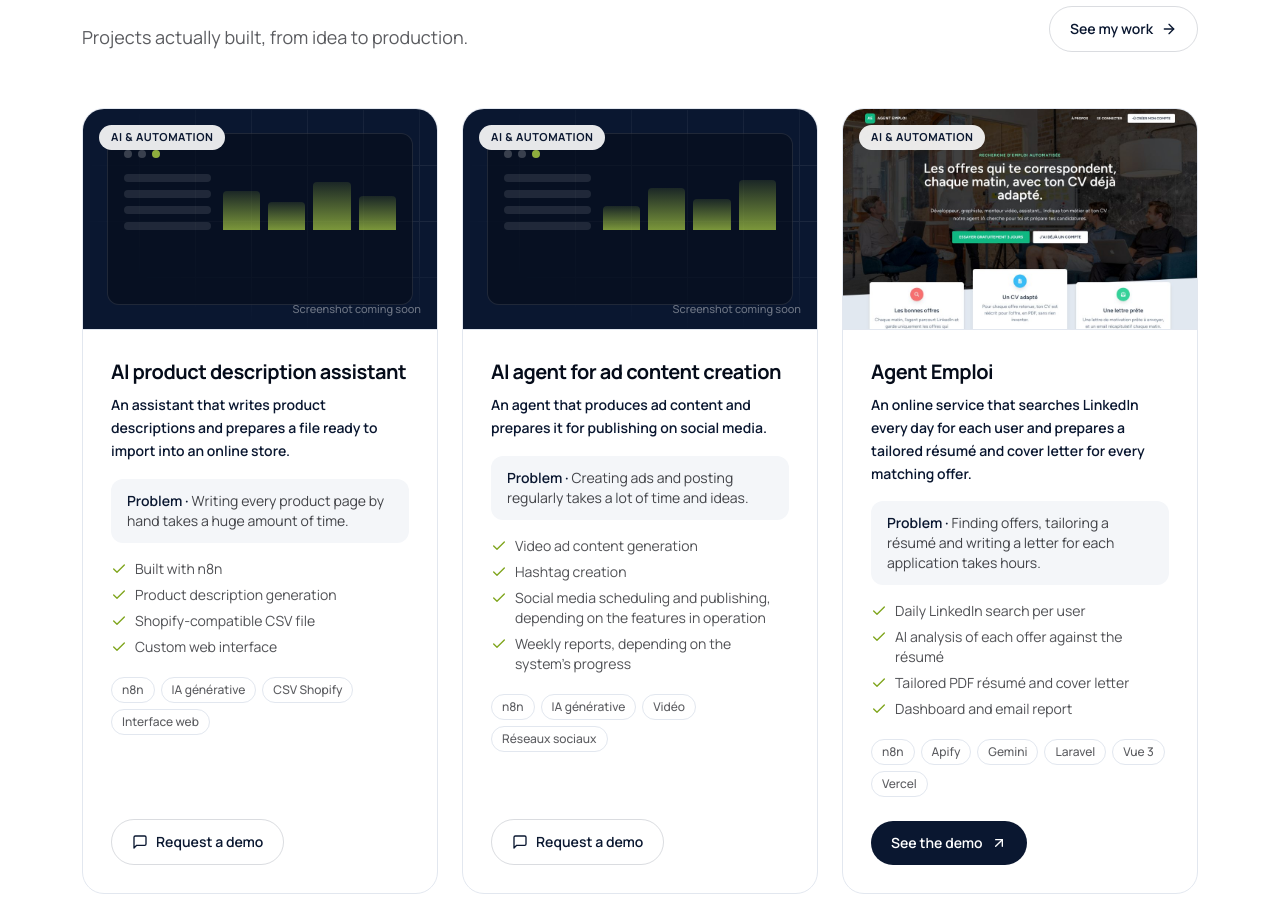
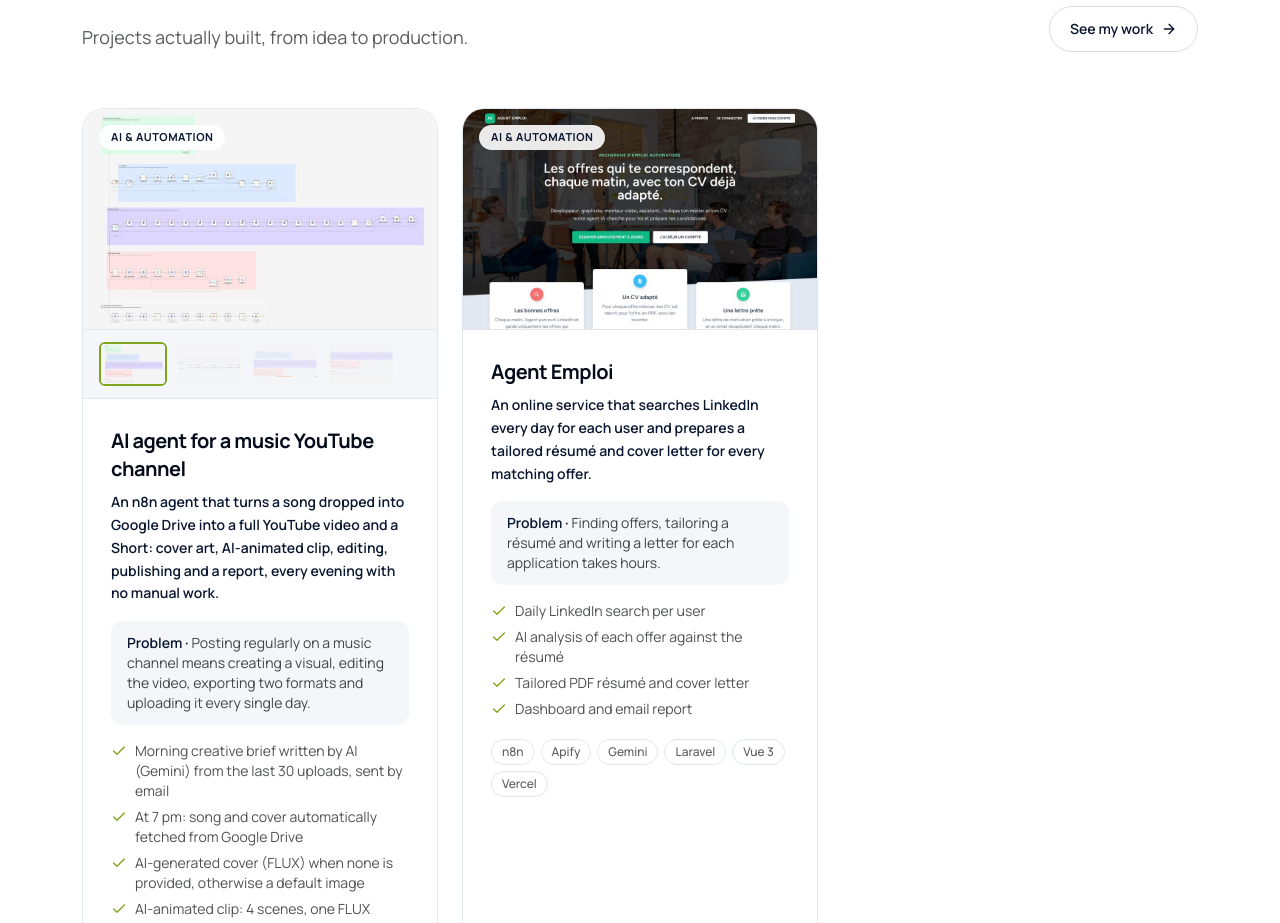
Before and after one commit to Miriam-anb/miriam-site, a React (Vite) app: page /en in a window 1280 px wide. Shown: the part 1877-2800 px from the top of the page. Built offline with nearby package versions, Linux system fonts and the light colour scheme.

Commit message:
Add files via upload

```diff
--- a/src/data/projects.js
+++ b/src/data/projects.js
@@ -5,43 +5,41 @@
 
 export const projects = [
   {
-    slug: 'fiches-produits',
+    slug: 'agent-musique-youtube',
     category: 'ai',
-    image: '', // ex. '/projects/fiches-produits.jpg'
-    visual: 'catalog',
+    image: '/projects/agent-musique.jpg',
+    gallery: ['/projects/agent-musique-2.jpg', '/projects/agent-musique-3.jpg', '/projects/agent-musique-4.jpg'],
+    visual: 'ads',
     demo: '',
-    stack: ['n8n', 'IA générative', 'CSV Shopify', 'Interface web'],
+    client: true,
+    stack: ['n8n', 'Gemini', 'FLUX', 'Wan', 'Rendi (FFmpeg)', 'YouTube Data API', 'Google Drive'],
     fr: {
-      name: 'Assistant IA de génération de fiches produits',
-      description: 'Un assistant qui rédige les descriptions de produits et prépare un fichier prêt à importer dans une boutique en ligne.',
-      problem: 'Rédiger chaque fiche produit à la main prend énormément de temps.',
-      features: ['Développé avec n8n', 'Génération de descriptions de produits', 'Préparation d’un fichier CSV compatible Shopify', 'Interface web personnalisée'],
+      name: 'Agent IA de chaîne YouTube musicale',
+      description: 'Agent n8n qui transforme une musique déposée dans Google Drive en vidéo YouTube complète et en Short : pochette, clip animé par IA, montage, publication et rapport, chaque soir et sans intervention manuelle.',
+      problem: 'Publier régulièrement sur une chaîne musicale demande chaque jour de créer un visuel, monter la vidéo, l’exporter en deux formats et la mettre en ligne.',
+      features: [
+        'Brief créatif du matin rédigé par IA (Gemini) à partir de l’historique des 30 dernières publications, envoyé par e-mail',
+        'À 19 h : récupération automatique de la musique et de la pochette dans Google Drive',
+        'Pochette générée par IA (FLUX) si aucune n’est déposée, sinon image par défaut',
+        'Clip animé par IA : 4 scènes, une image FLUX puis un clip Wan de 5 s par scène, avec repli si le quota gratuit est épuisé',
+        'Montage automatique avec Rendi (FFmpeg) : vidéo 16:9 et Short 9:16',
+        'Publication de la vidéo et du Short via l’API YouTube, historique, rapport du soir et rangement des fichiers',
+        'En cas d’échec du montage : alerte par e-mail et arrêt, rien n’est publié',
+      ],
     },
     en: {
-      name: 'AI product description assistant',
-      description: 'An assistant that writes product descriptions and prepares a file ready to import into an online store.',
-      problem: 'Writing every product page by hand takes a huge amount of time.',
-      features: ['Built with n8n', 'Product description generation', 'Shopify-compatible CSV file', 'Custom web interface'],
-    },
-  },
-  {
-    slug: 'contenus-publicitaires',
-    category: 'ai',
-    image: '',
-    visual: 'ads',
-    demo: '',
-    stack: ['n8n', 'IA générative', 'Vidéo', 'Réseaux sociaux'],
-    fr: {
-      name: 'Agent IA de création de contenus publicitaires',
-      description: 'Un agent qui produit des contenus publicitaires et prépare leur diffusion sur les réseaux sociaux.',
-      problem: 'Créer des publicités et publier régulièrement demande beaucoup de temps et d’idées.',
-      features: ['Génération de contenus vidéo publicitaires', 'Création de hashtags', 'Planification et publication sur les réseaux sociaux selon les fonctionnalités opérationnelles', 'Rapports hebdomadaires selon l’état d’avancement du système'],
-    },
-    en: {
-      name: 'AI agent for ad content creation',
-      description: 'An agent that produces ad content and prepares it for publishing on social media.',
-      problem: 'Creating ads and posting regularly takes a lot of time and ideas.',
-      features: ['Video ad content generation', 'Hashtag creation', 'Social media scheduling and publishing, depending on the features in operation', 'Weekly reports, depending on the system’s progress'],
+      name: 'AI agent for a music YouTube channel',
+      description: 'An n8n agent that turns a song dropped into Google Drive into a full YouTube video and a Short: cover art, AI-animated clip, editing, publishing and a report, every evening with no manual work.',
+      problem: 'Posting regularly on a music channel means creating a visual, editing the video, exporting two formats and uploading it every single day.',
+      features: [
+        'Morning creative brief written by AI (Gemini) from the last 30 uploads, sent by email',
+        'At 7 pm: song and cover automatically fetched from Google Drive',
+        'AI-generated cover (FLUX) when none is provided, otherwise a default image',
+        'AI-animated clip: 4 scenes, one FLUX image then a 5-second Wan clip each, with a fallback when the free quota runs out',
+        'Automatic editing with Rendi (FFmpeg): 16:9 video and 9:16 Short',
+        'Video and Short published through the YouTube API, history log, evening report and file tidy-up',
+        'If editing fails: email alert and stop, nothing gets published',
+      ],
     },
   },
   {
```
